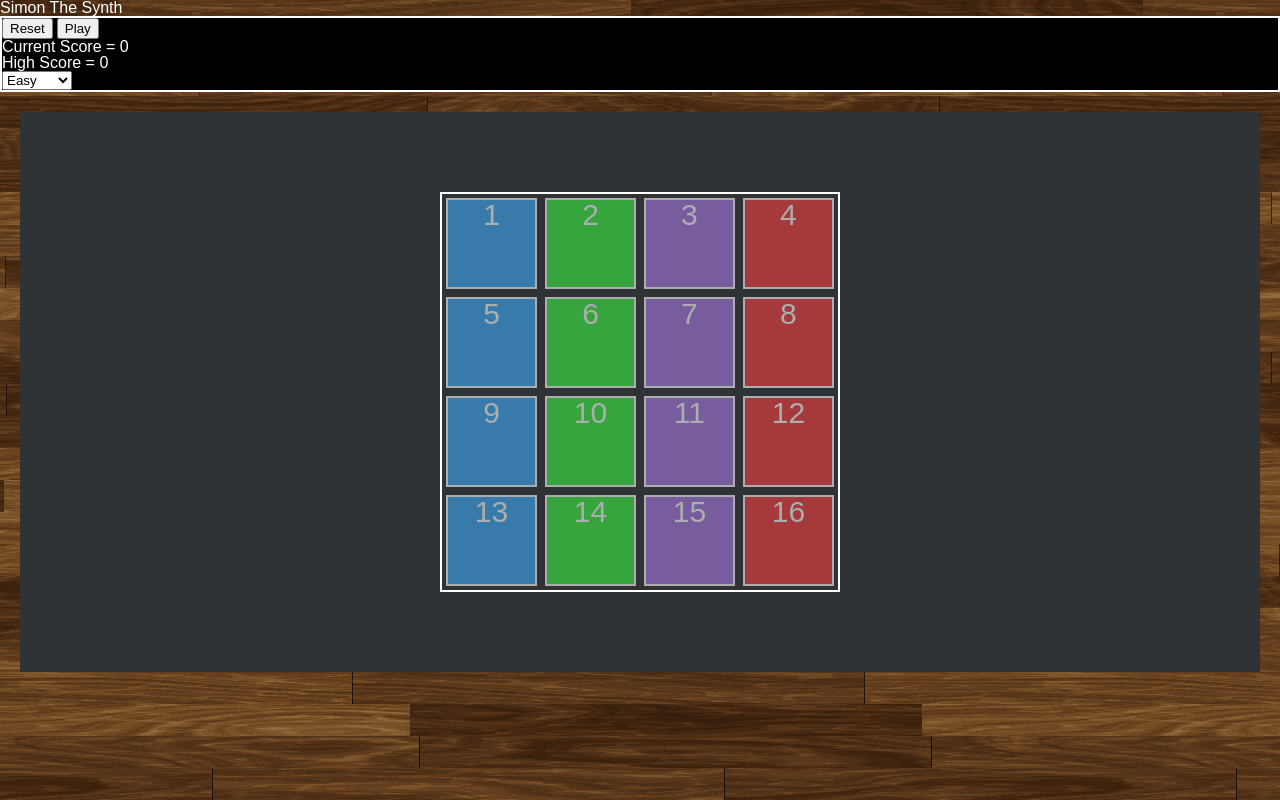
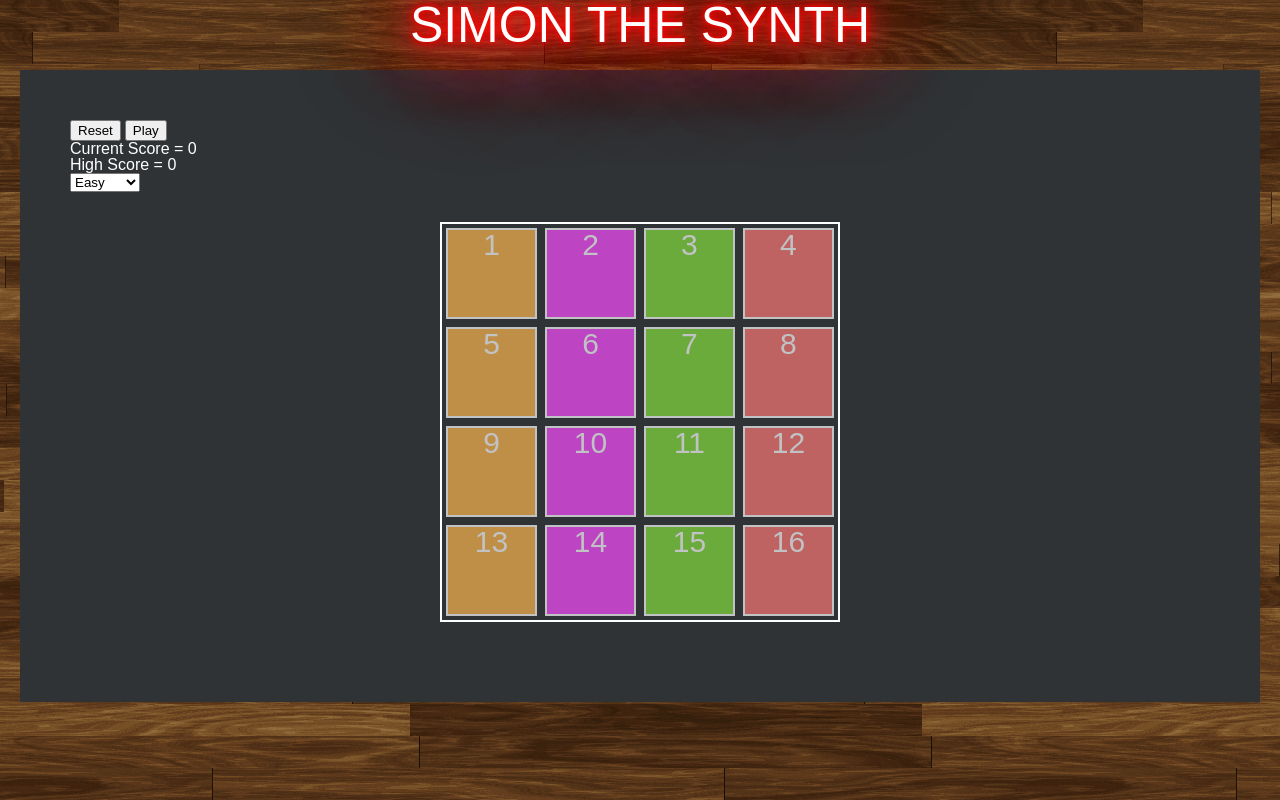
Before and after one commit to jwlh/WDI_PROJECT_1, a PHP site: page / in a window 1280 px wide. Run offline with PHP 8.4, Linux system fonts and the light colour scheme; some libraries are stand-ins or nearby versions; some web fonts are replaced.

Commit message:
added neon text effect to title

```diff
--- a/css/style.css
+++ b/css/style.css
@@ -16,13 +16,11 @@ main {
   background-size: 500px 400px;
 }
 
-aside {
-  background-color: black;
-  border: 2px solid white;
-}
-
 h1 {
-  color: white;
+  font-size: 50px;
+  text-align: center;
+  text-transform: uppercase;
+  font-weight: 400;
   font-family: 'Electrolize', sans-serif;
 }
 
@@ -48,21 +46,38 @@ li {
   list-style-type: none;
   text-align: center;
   width: 23%;
-  opacity: 0.6;
+  opacity: 0.7;
   margin: 1%;
   font-family: 'Electrolize', sans-serif;
 }
 
 .columnA {
-  background-color: #3facf9;
+  background-color: #feb74f;
 }
 
 .columnB {
-  background-color: #3df143;
+  background-color: #FA4CFF;
 }
 .columnC {
-  background-color: #a879e2;
+  background-color: #84df3e;
 }
 .columnD {
-  background-color: #f43d41;
+  background-color: #fd7875;
 }
+
+
+
+
+/*neon glow for words*/
+.neon {
+  color: white;
+  text-shadow:
+    0 0 5px #ff0000,
+    0 0 10px #ff0000,
+    0 0 20px #ff0000,
+    0 0 40px #f43d41,
+    0 0 80px #f43d41,
+    0 0 90px #f43d41,
+    0 0 100px #f43d41,
+    0 0 150px #f43d41;
+}
--- a/index.html
+++ b/index.html
@@ -11,10 +11,10 @@
   </head>
   <body>
     <header>
-      <h1>Simon The Synth</h1>
+      <h1 class="neon" >Simon The Synth</h1>
     </header>
 
-    <aside>
+    <main>
       <button class = "buttons" id = "reset">Reset</button>
       <button class = "buttons" id = "play">Play</button>
       <h2 id = "currentScore">Current Score = 0</h2>
@@ -24,9 +24,6 @@
         <option value="500" >Medium</option>
         <option value="250">Hard</option>
       </select>
-
-  </aside>
-    <main>
       <ul>
         <li class = "columnA" id = "1">1</li>
         <li class = "columnB" id = "2">2</li>
--- a/js/app.js
+++ b/js/app.js
@@ -30,7 +30,7 @@ $(() => {
     new Audio(`./Roland_TB-303/${e.target.id}.mp3`).play();
     // change colour when clicked for short time
     $(e.target).animate({opacity: '1'}, 400, function() {
-      $(e.target).animate({opacity: '0.6'}, 150);
+      $(e.target).animate({opacity: '0.7'}, 150);
     });
 
     //added function to push each Li's ID into array when clicked
@@ -65,7 +65,7 @@ $(() => {
       new Audio(`./Roland_TB-303/${ansArray[counter]}.mp3`).play();
 
       setTimeout(function() {
-        $(`#${ansArray[counter]}`).animate({opacity: '0.6'});
+        $(`#${ansArray[counter]}`).animate({opacity: '0.7'});
         counter++;
       },50);
     }, difficultyLevel);
```
Lines whose indentation alone changed are shown as unchanged.
